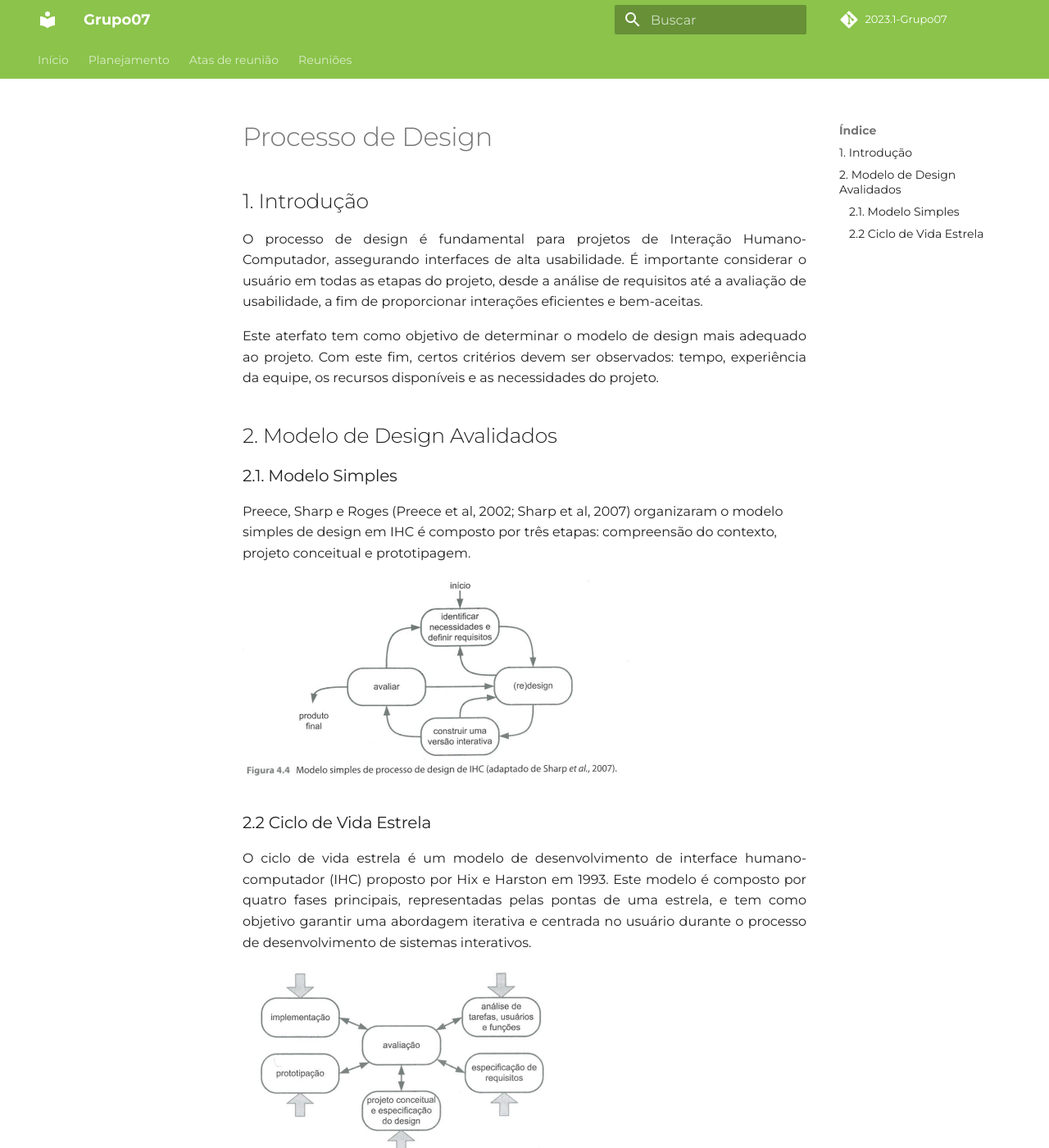
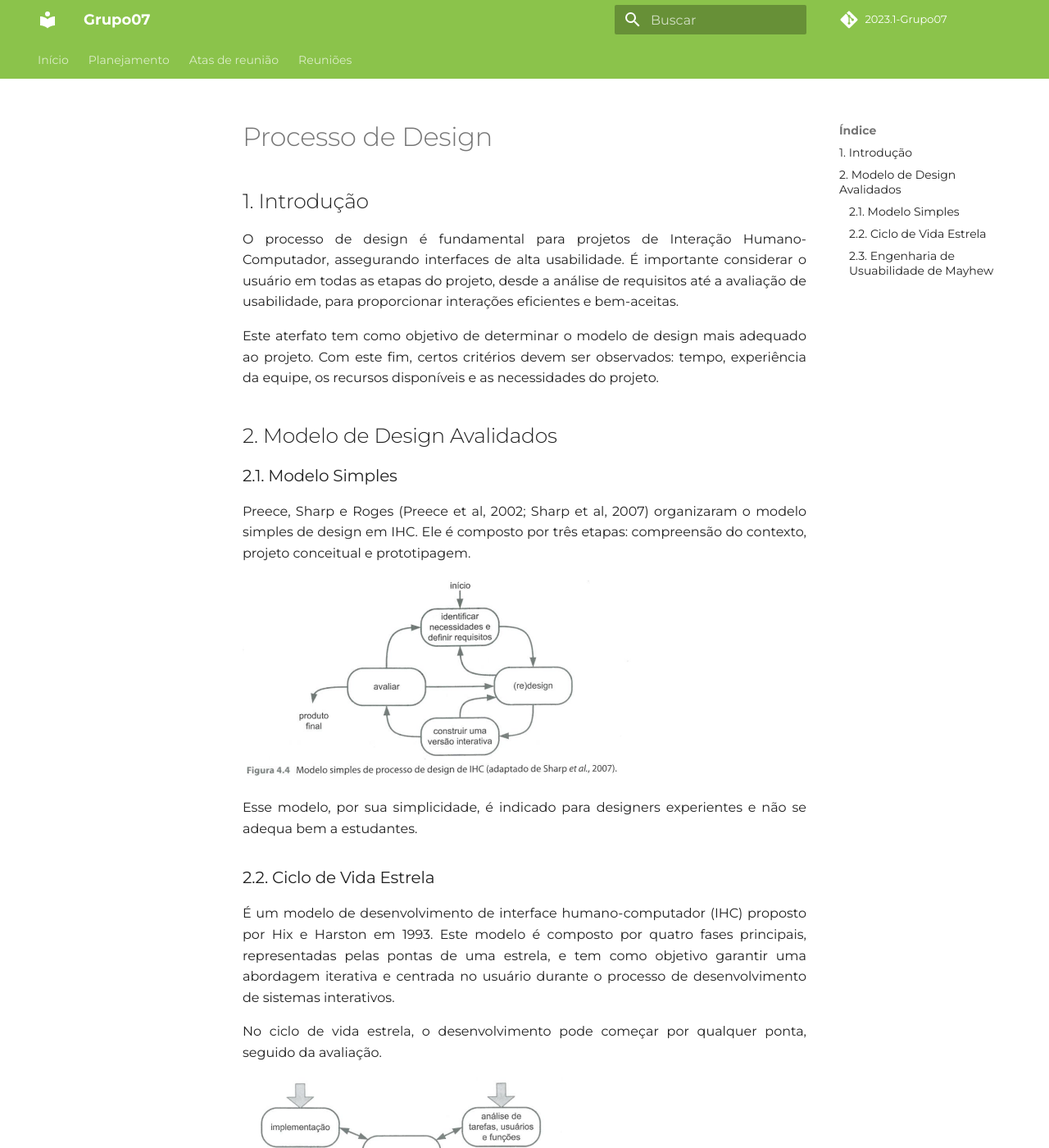
Before and after one commit to Interacao-Humano-Computador/2023.1-Agiel, an MkDocs documentation site: the page built from docs/planejamento/processo_design.md, in a window 1280 px wide and 1400 px high. Shown: the whole window at 82% size. Built offline with MkDocs 1.6.1 and Material for MkDocs 9.7.7, drawn with Linux system fonts in a browser that asks for light colours; some web fonts are replaced; comment, search, counter and statistics services are not loaded; some of the changed text lies outside the part shown.

Commit message:
feature: processo de design

```diff
--- a/docs/planejamento/processo_design.md
+++ b/docs/planejamento/processo_design.md
@@ -2,7 +2,7 @@
 
 ## 1. Introdução
 <p align="justify">
-O processo de design é fundamental para projetos de Interação Humano-Computador, assegurando interfaces de alta usabilidade. É importante considerar o usuário em todas as etapas do projeto, desde a análise de requisitos até a avaliação de usabilidade, a fim de proporcionar interações eficientes e bem-aceitas.
+O processo de design é fundamental para projetos de Interação Humano-Computador, assegurando interfaces de alta usabilidade. É importante considerar o usuário em todas as etapas do projeto, desde a análise de requisitos até a avaliação de usabilidade, para proporcionar interações eficientes e bem-aceitas.
 </p>
 
 <p align="justify">
@@ -12,16 +12,42 @@
 ## 2. Modelo de Design Avalidados
 
 ### 2.1. Modelo Simples
-<p alig="justify">
-Preece, Sharp e Roges (Preece et al, 2002; Sharp et al, 2007) organizaram o modelo simples de design em IHC é composto por três etapas: compreensão do contexto, projeto conceitual e prototipagem.
-</p>
+<p align="justify">
+Preece, Sharp e Roges (Preece et al, 2002; Sharp et al, 2007) organizaram o modelo simples de design em IHC. Ele é composto por três etapas: compreensão do contexto, projeto conceitual e prototipagem.</p>
 
 ![Modelo](../imagens/modelo_simples_processo_design.png)
 
+<p align="justify">
+Esse modelo, por sua simplicidade, é indicado para designers experientes e não se adequa bem a estudantes.
+</p>
 
-### 2.2 Ciclo de Vida Estrela
+### 2.2. Ciclo de Vida Estrela
 <p align="justify">
-O ciclo de vida estrela é um modelo de desenvolvimento de interface humano-computador (IHC) proposto por Hix e Harston em 1993. Este modelo é composto por quatro fases principais, representadas pelas pontas de uma estrela, e tem como objetivo garantir uma abordagem iterativa e centrada no usuário durante o processo de desenvolvimento de sistemas interativos.
+É um modelo de desenvolvimento de interface humano-computador (IHC) proposto por Hix e Harston em 1993. Este modelo é composto por quatro fases principais, representadas pelas pontas de uma estrela, e tem como objetivo garantir uma abordagem iterativa e centrada no usuário durante o processo de desenvolvimento de sistemas interativos.
+</p>
+<p align="justify">
+No ciclo de vida estrela, o desenvolvimento pode começar por qualquer ponta, seguido da avaliação.
 </p>
 
 ![Modelo](../imagens/ciclo_de_vida_estrela.png)
+
+### 2.3. Engenharia de Usuabilidade de Mayhew
+
+<p align="justify">
+É uma abordagem iterativa para um projeto de interfaces humano-computador. Envolve a aplicação de princípios e métodos de engenharia em três etapas principais, conhecidas como o ciclo de vida para engenharia de usabilidade (MAYHEW, 1999):
+</p>
+
+![Modelo](../imagens/ciclo_de_vida_mayhew.png)
+
+<p align="justify">
+Análise de requisitos: Nesta etapa, são coletados os requisitos do projeto, dados dos usuários, suas necessidades, assim como as tarefas a serem executadas na interface.
+</p>
+<p align="justify">
+Design, avaliação e desenvolvimento: são criadas soluções com base na análise de requisitos, incluindo modelos conceituais, protótipos e guias de estilo, sempre levando em consideração os teste de usabilidades.
+</p>
+<p align="justify">
+Ao fim desta etapa, espera-se ter um protótipo de alta fidelidade que atenda todas as metas de design e usabilidade.
+</p>
+<p align="justify">
+Instalação: O design deve coletar opiniões dos usuários depois de algum tempo de uso. Essas opiniões serão úteis para melhorar o sistema em versões futuras.
+</p>
```
Also changed, not shown: docs/imagens/ciclo_de_vida_mayhew.png (added).
